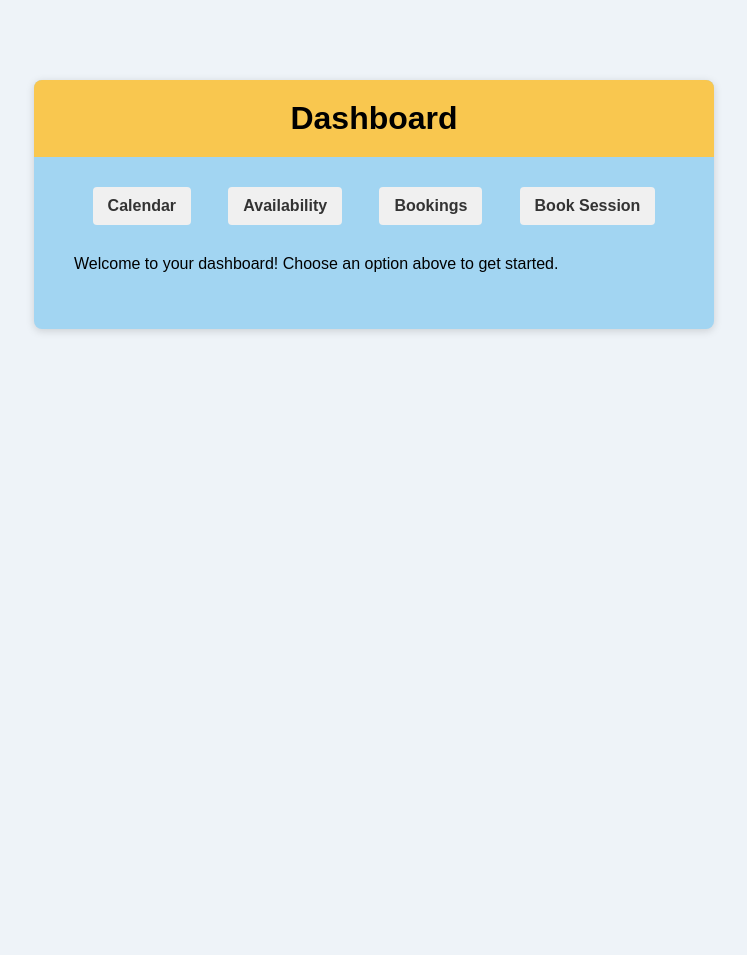
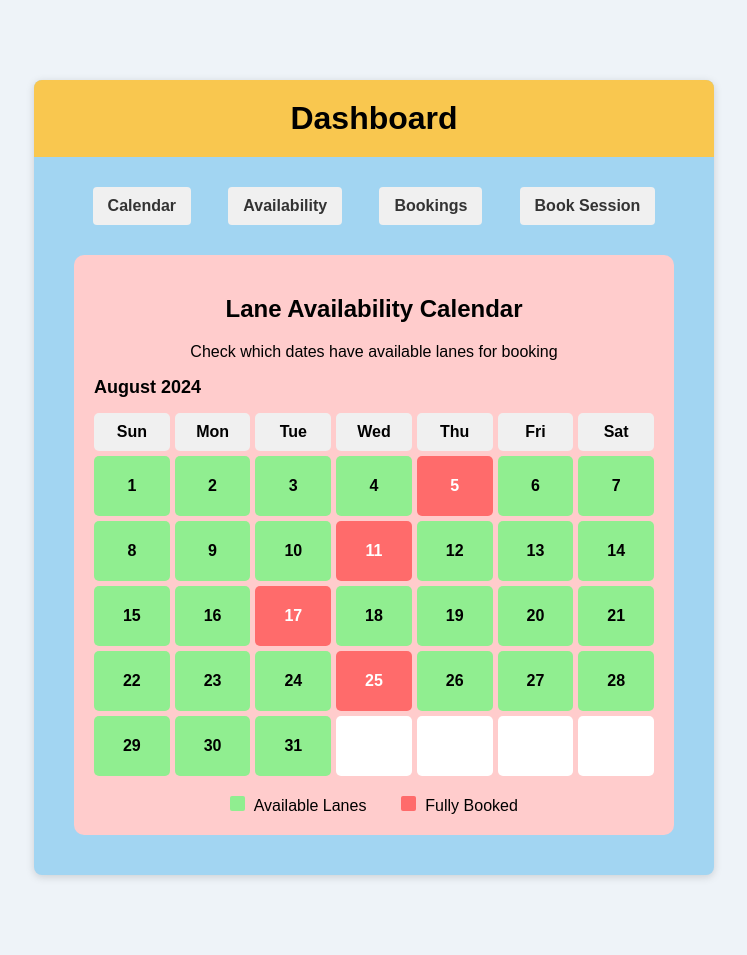
Before and after one commit to kriishk45/Smart-Centre, a Flask app: page /dashboard in a window 1280 px wide. Shown: the whole page, without its empty margins (266-1013 px from the left). Before the commit the page ends 333 px from the top, so only its background shows below. Run offline with Flask 3, Linux system fonts and the light colour scheme; the visitor is signed in with stand-in values (Sample User, id 1).

Commit message:
calendar function all finished up

```diff
--- a/templates/dashboard.html
+++ b/templates/dashboard.html
@@ -1,4 +1,155 @@
 {% extends "base.html" %}
 {% block content %}
-<p>Welcome to your dashboard! Choose an option above to get started.</p>
+<style>
+.calendar-container {
+    background-color: #ffcccc; /* Light red background */
+    padding: 20px;
+    border-radius: 10px;
+    margin: 0 auto;
+    max-width: 600px;
+    text-align: center;
+}
+
+.calendar-header {
+    display: flex;
+    justify-content: space-between;
+    align-items: center;
+    margin-bottom: 15px;
+    font-weight: bold;
+    font-size: 18px;
+}
+
+.calendar-grid {
+    display: grid;
+    grid-template-columns: repeat(7, 1fr);
+    gap: 5px;
+}
+
+.calendar-day {
+    padding: 10px;
+    border-radius: 5px;
+    background-color: white;
+    font-weight: bold;
+    min-height: 40px;
+    display: flex;
+    align-items: center;
+    justify-content: center;
+}
+
+.weekday-header {
+    padding: 10px;
+    font-weight: bold;
+    background-color: #f0f0f0;
+    border-radius: 5px;
+}
+
+.available {
+    background-color: #90ee90; /* Light green for available */
+    color: black;
+}
+
+.fully-booked {
+    background-color: #ff6b6b; /* Light red for fully booked */
+    color: white;
+}
+
+.today {
+    border: 2px solid #007bff;
+}
+
+.availability-legend {
+    margin-top: 20px;
+    text-align: center;
+}
+
+.legend-item {
+    display: inline-block;
+    margin: 0 15px;
+}
+
+.legend-color {
+    display: inline-block;
+    width: 15px;
+    height: 15px;
+    margin-right: 5px;
+    border-radius: 2px;
+}
+</style>
+
+<div class="calendar-container">
+    <h2>Lane Availability Calendar</h2>
+    <p>Check which dates have available lanes for booking</p>
+
+    <div class="calendar-header">
+        <span>August 2024</span>
+    </div>
+
+    <div class="calendar-grid">
+        <!-- Weekday headers -->
+        <div class="weekday-header">Sun</div>
+        <div class="weekday-header">Mon</div>
+        <div class="weekday-header">Tue</div>
+        <div class="weekday-header">Wed</div>
+        <div class="weekday-header">Thu</div>
+        <div class="weekday-header">Fri</div>
+        <div class="weekday-header">Sat</div>
+
+        <!-- Calendar dates with made-up availability -->
+        <!-- Week 1 -->
+        <div class="calendar-day available">1</div>
+        <div class="calendar-day available">2</div>
+        <div class="calendar-day available">3</div>
+        <div class="calendar-day available">4</div>
+        <div class="calendar-day fully-booked">5</div>
+        <div class="calendar-day available">6</div>
+        <div class="calendar-day available">7</div>
+
+        <!-- Week 2 -->
+        <div class="calendar-day available">8</div>
+        <div class="calendar-day available">9</div>
+        <div class="calendar-day available">10</div>
+        <div class="calendar-day fully-booked">11</div>
+        <div class="calendar-day available">12</div>
+        <div class="calendar-day available">13</div>
+        <div class="calendar-day available">14</div>
+
+        <!-- Week 3 -->
+        <div class="calendar-day available">15</div>
+        <div class="calendar-day available">16</div>
+        <div class="calendar-day fully-booked">17</div>
+        <div class="calendar-day available">18</div>
+        <div class="calendar-day available">19</div>
+        <div class="calendar-day available">20</div>
+        <div class="calendar-day available">21</div>
+
+        <!-- Week 4 -->
+        <div class="calendar-day available">22</div>
+        <div class="calendar-day available">23</div>
+        <div class="calendar-day available">24</div>
+        <div class="calendar-day fully-booked">25</div>
+        <div class="calendar-day available">26</div>
+        <div class="calendar-day available">27</div>
+        <div class="calendar-day available">28</div>
+
+        <!-- Week 5 -->
+        <div class="calendar-day available">29</div>
+        <div class="calendar-day available">30</div>
+        <div class="calendar-day available">31</div>
+        <div class="calendar-day"></div>
+        <div class="calendar-day"></div>
+        <div class="calendar-day"></div>
+        <div class="calendar-day"></div>
+    </div>
+
+    <div class="availability-legend">
+        <div class="legend-item">
+            <div class="legend-color" style="background-color: #90ee90;"></div>
+            <span>Available Lanes</span>
+        </div>
+        <div class="legend-item">
+            <div class="legend-color" style="background-color: #ff6b6b;"></div>
+            <span>Fully Booked</span>
+        </div>
+    </div>
+</div>
 {% endblock %}
```
